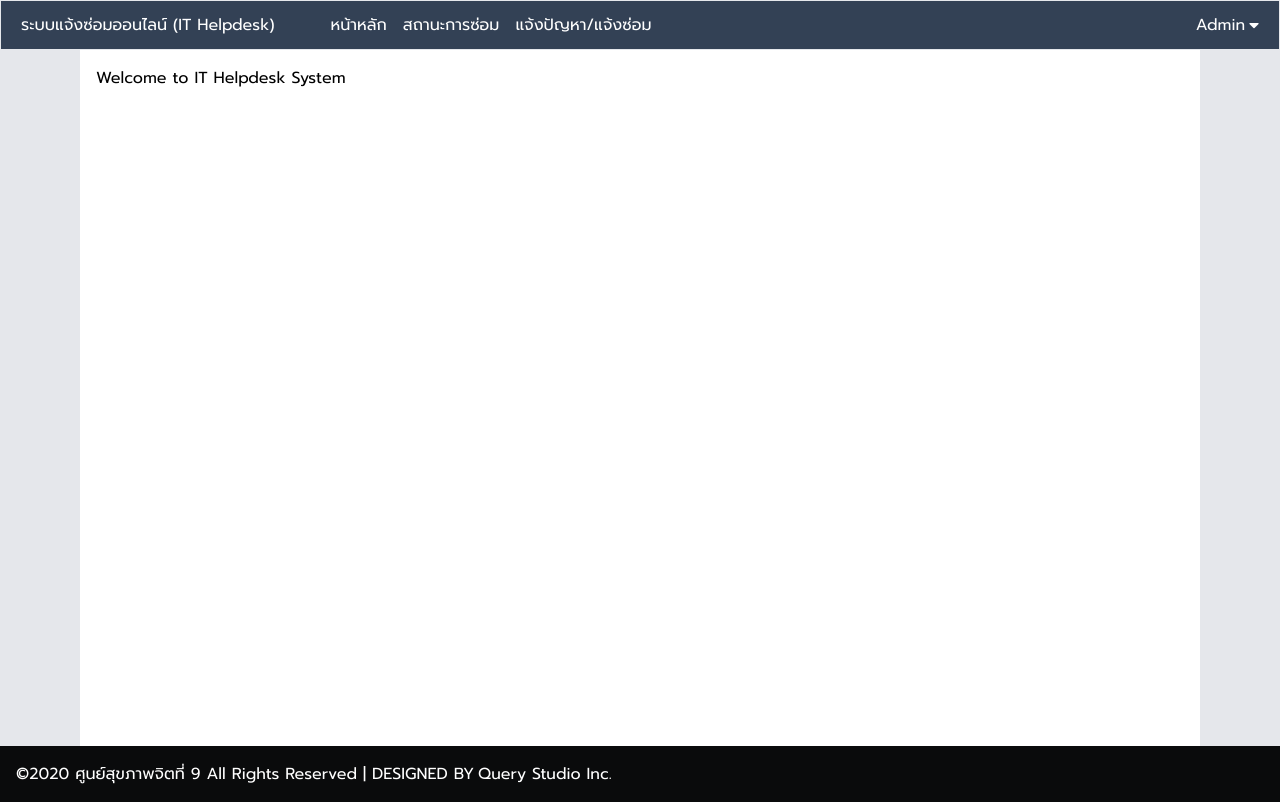
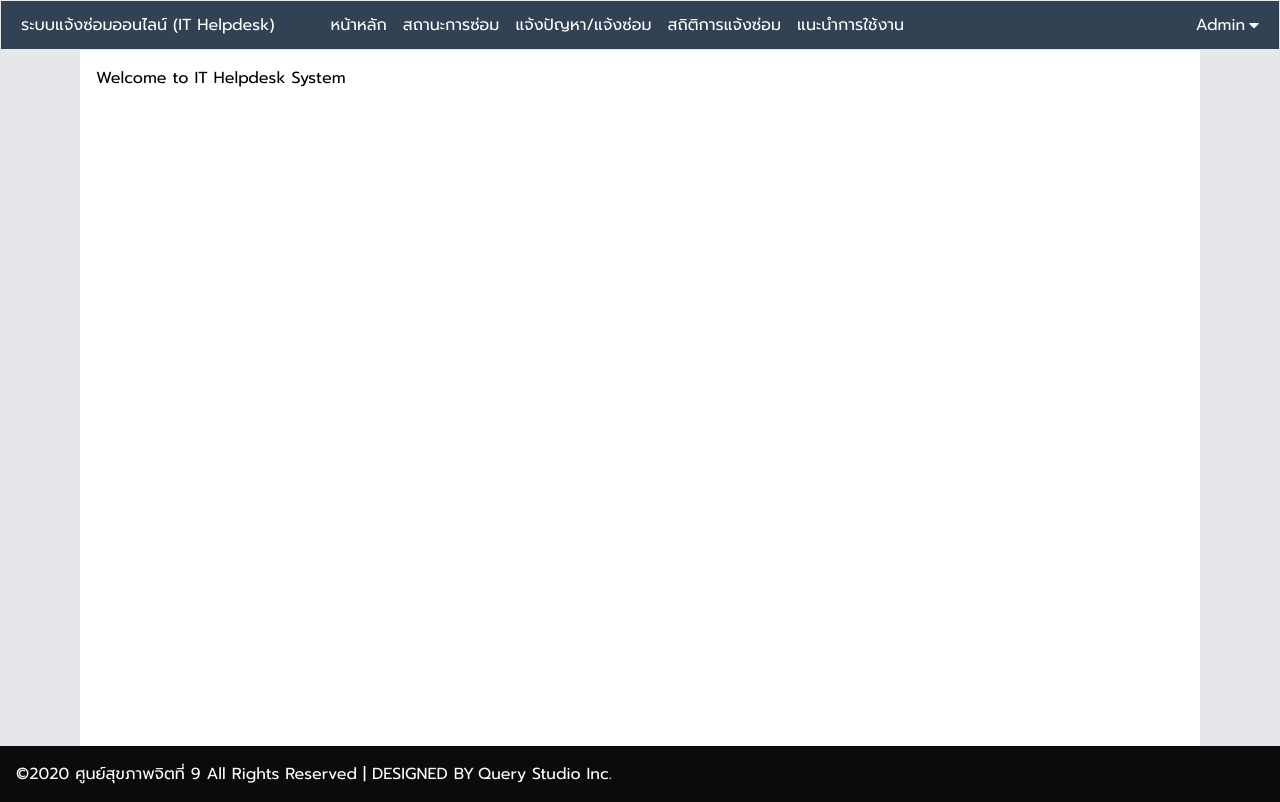
Before and after one commit to mhc9/react-mhc9-erp, a React (Create React App) app: page / in a window 1280 px wide. Built offline with nearby package versions, Linux system fonts and the light colour scheme; no server answers.

Commit message:
Add 2 new menus to Navbar and install formik and yup packages

```diff
--- a/package.json
+++ b/package.json
@@ -8,12 +8,14 @@
     "@testing-library/react": "^13.4.0",
     "@testing-library/user-event": "^13.5.0",
     "axios": "^1.4.0",
+    "formik": "^2.4.1",
     "react": "^18.2.0",
     "react-dom": "^18.2.0",
     "react-redux": "^8.0.5",
     "react-router-dom": "^6.11.2",
     "react-scripts": "5.0.1",
-    "web-vitals": "^2.1.4"
+    "web-vitals": "^2.1.4",
+    "yup": "^1.2.0"
   },
   "scripts": {
     "start": "react-scripts start",
--- a/src/components/Navbar/index.js
+++ b/src/components/Navbar/index.js
@@ -12,6 +12,8 @@ const Navbar = () => {
                     <li><Link to="/" className="hover:text-gray-400">หน้าหลัก</Link></li>
                     <li><Link to="/list" className="hover:text-gray-400">สถานะการซ่อม</Link></li>
                     <li><Link to="/add" className="hover:text-gray-400">แจ้งปัญหา/แจ้งซ่อม</Link></li>
+                    <li><Link to="/stat" className="hover:text-gray-400">สถิติการแจ้งซ่อม</Link></li>
+                    <li><Link to="/advice" className="hover:text-gray-400">แนะนำการใช้งาน</Link></li>
                 </ul>
             </div>
             <div className="menu-item flex relative">
```
Also changed, not shown: 1 other file (tests, documents, lock files or other folders).
